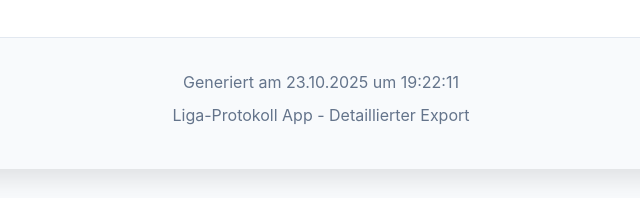
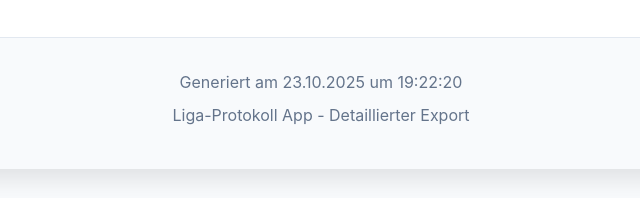
Before and after one commit to dercognus/liga-protokoll-website, a plain HTML site: page competition-2/index.html in a window 1280 px wide. Shown: the part 2424-2622 px from the top of the page, 319-959 px from the left. Drawn offline with Linux system fonts and the light colour scheme.

Commit message:
Update: Competition 2 - index.html

```diff
--- a/competition-2/index.html
+++ b/competition-2/index.html
@@ -267,7 +267,7 @@
         </div>
 
         <div class="footer">
-            <p>Generiert am 23.10.2025 um 19:22:11</p>
+            <p>Generiert am 23.10.2025 um 19:22:20</p>
             <p>Liga-Protokoll App - Detaillierter Export</p>
         </div>
     </div>
```
